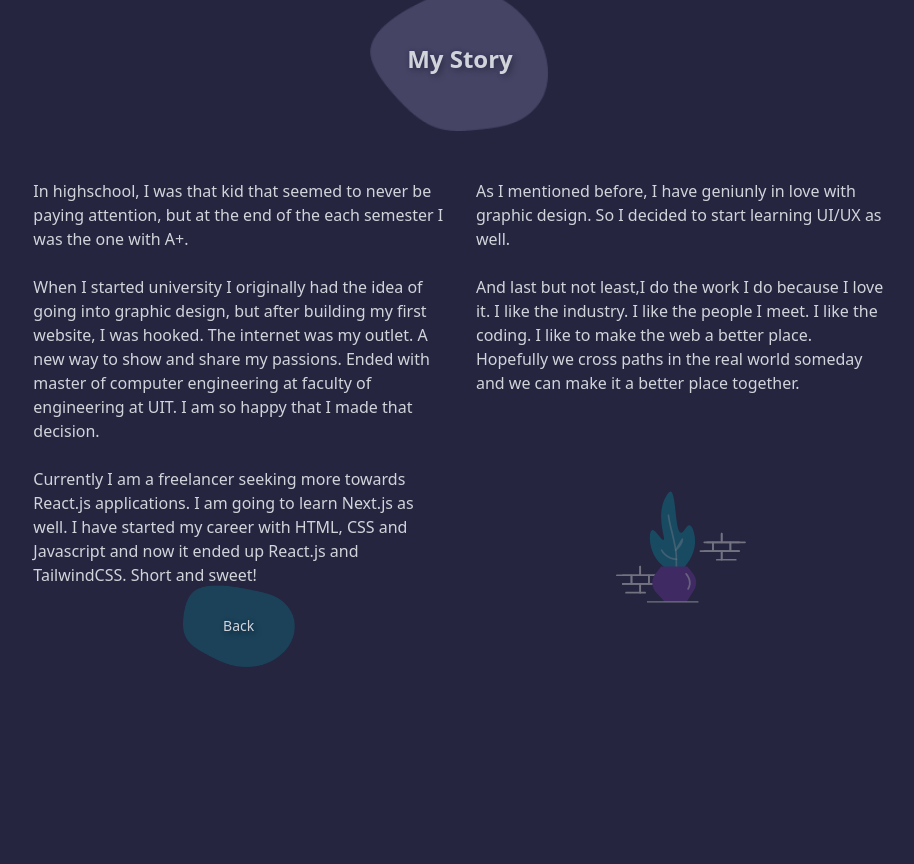
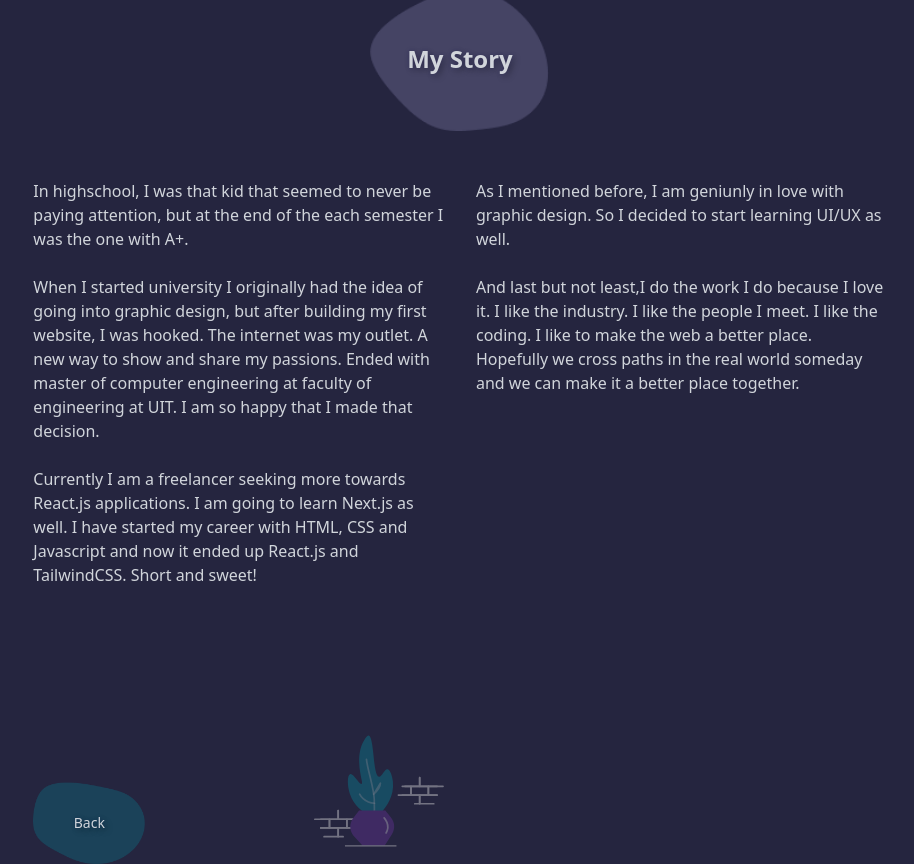
Before and after one commit to fojanb/Fojan-Portfolio, a React (Create React App) app: page /about/story in a window 1280 px wide. Shown: the part 666-1530 px from the top of the page, without its empty margins (180-1094 px from the left). Built offline with nearby package versions, Linux system fonts and the light colour scheme.

Commit message:
Story-> Added text

```diff
--- a/src/components/Story/Story.js
+++ b/src/components/Story/Story.js
@@ -7,7 +7,7 @@ const Story = () => {
       <span className="bg-blob4 bg-contain bg-center bg-no-repeat flex justify-center text-2xl font-bold items-center p-14 text-gray-300 text-shadow-lg z-20">
         My Story
       </span>
-      <div className="grid grid-rows-3 grid-cols-2 gap-8 h-screen z-20">
+      <div className="grid grid-rows-3 grid-cols-2 gap-8 z-20 lg:grid-cols-1">
         <p>
           In highschool, I was that kid that seemed to never be paying
           attention, but at the end of the each semester I was the one with A+.
@@ -24,21 +24,23 @@ const Story = () => {
           TailwindCSS. Short and sweet!
         </p>
         <p>
-          As I mentioned before, I have geniunly in love with graphic design. So
-          I decided to start learning UI/UX as well.
+          As I mentioned before, I am geniunly in love with graphic design. So I
+          decided to start learning UI/UX as well.
           <br /> <br />
           And last but not least,I do the work I do because I love it. I like
           the industry. I like the people I meet. I like the coding. I like to
           make the web a better place. Hopefully we cross paths in the real
           world someday and we can make it a better place together.
         </p>
-        <Link to="/about">
-          <div className="bg-blob5 bg-contain bg-center bg-no-repeat flex justify-center items-center m-auto text-sm w-28 mt-28 p-12 text-gray-300 text-shadow-lg transform hover:scale-110 hover:text-gray-100 hover:transition duration-500 ease-in-out ">
-            Back
+        <div className="flex justify-between items-center">
+          <Link to="/about">
+            <div className="bg-blob5 bg-contain bg-center bg-no-repeat flex justify-center items-center m-0 m-auto text-sm w-28 p-12 text-gray-300 text-shadow-lg transform hover:scale-110 hover:text-gray-100 hover:transition duration-500 ease-in-out ">
+              Back
+            </div>
+          </Link>
+          <div className="flex justify-center items-center pb-16">
+            <Vase />
           </div>
-        </Link>
-        <div className="flex justify-center items-center pb-16">
-          <Vase />
         </div>
       </div>
     </div>
```
